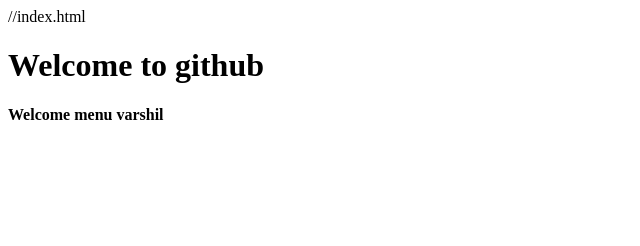
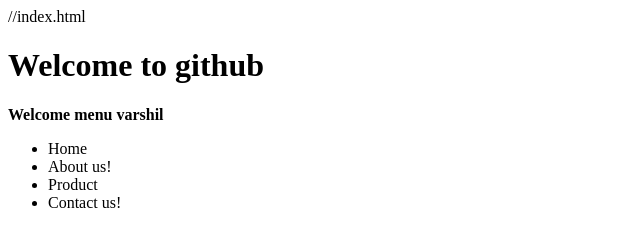
Before and after one commit to varshil0107/gitdemo, a plain HTML site: page index.html in a window 1280 px wide. Shown: the whole page, without its empty margins (0-640 px from the left). Drawn offline with Linux system fonts and the light colour scheme.

Commit message:
charusat

```diff
--- a/index.html
+++ b/index.html
@@ -6,6 +6,12 @@
 <h1>Welcome to github</h1>
 <b>Welcome menu</b>
 <b>varshil</b>
+<ul>
+     <li>Home</li>
+	 <li>About us!</li>
+	 <li>Product</li>
+	 <li>Contact us!</li>
+</ul>
 
 </body>
 </html>
```
